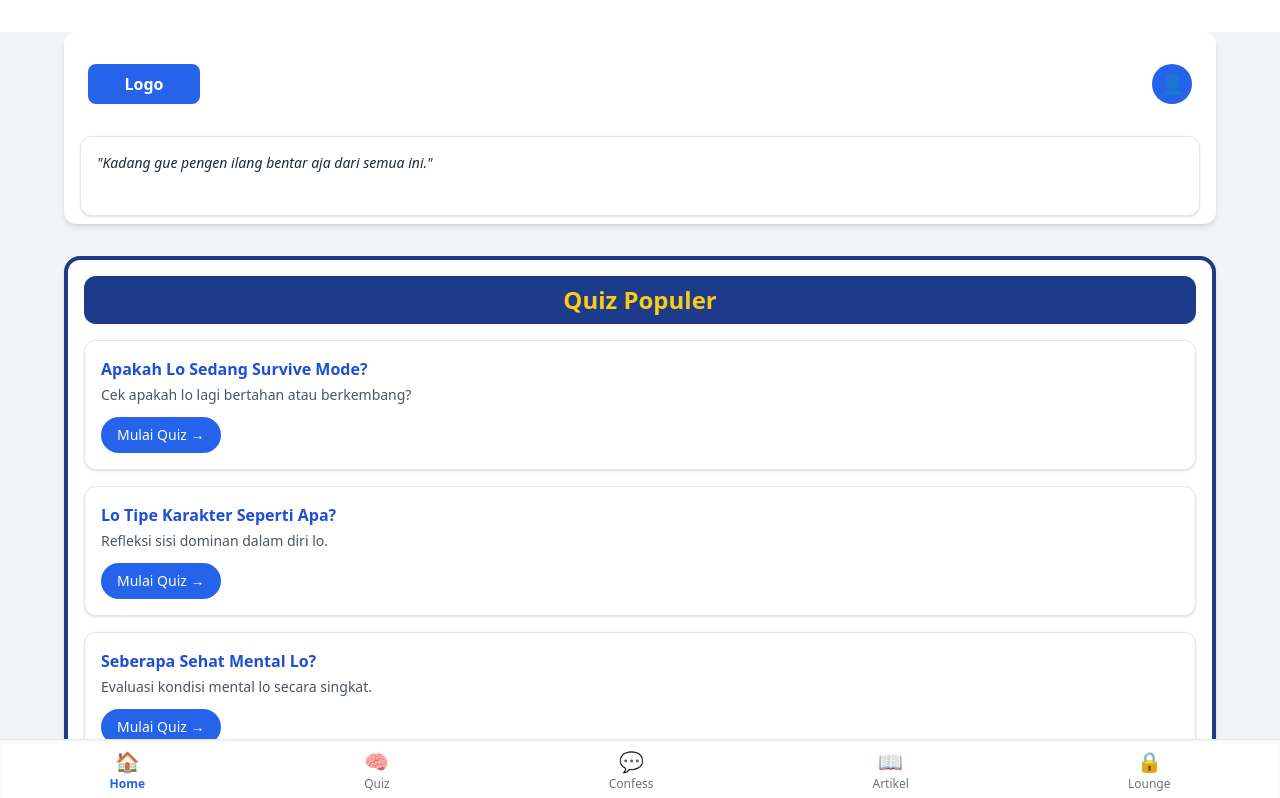
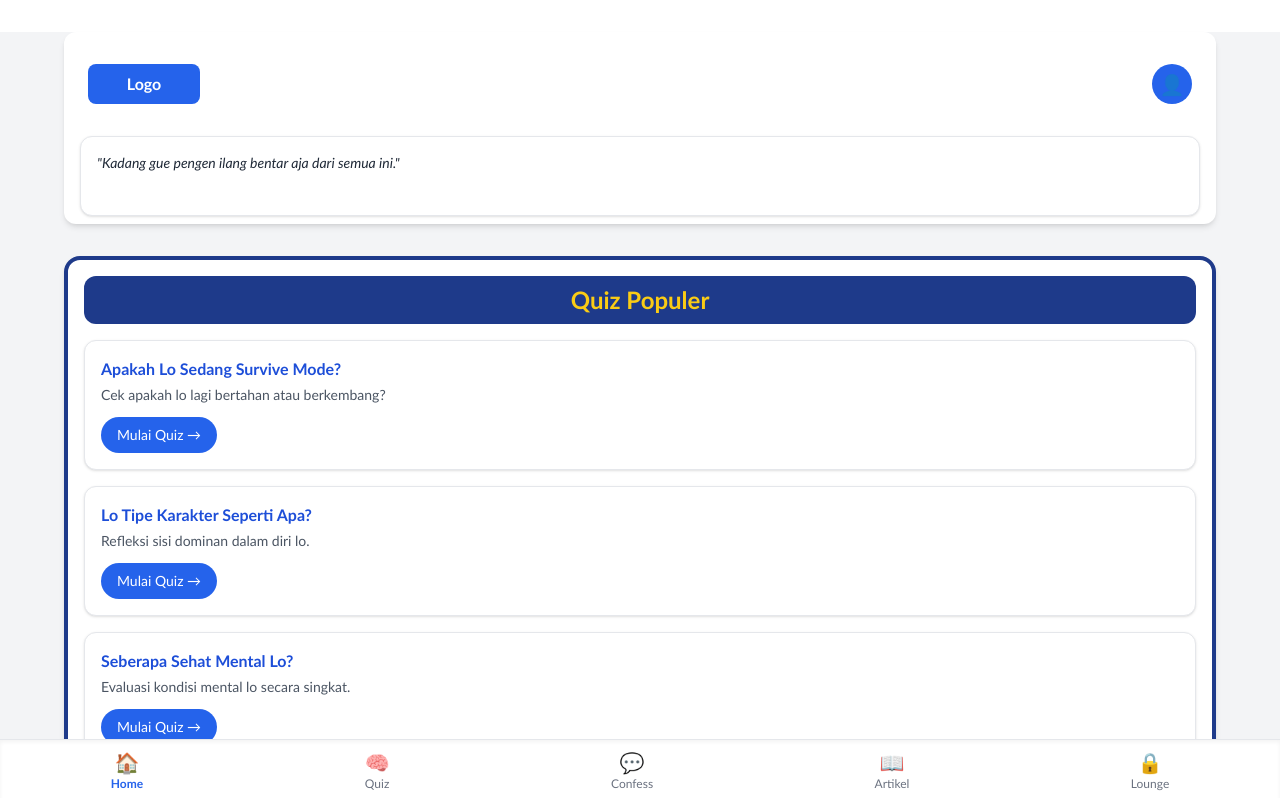
Before and after one commit to deeeeeel/selfify-clean, a Next.js app: page / in a window 1280 px wide. Shown: the top 798 px of the page. Built offline with nearby package versions, Linux system fonts and the light colour scheme.

Commit message:
Ganti font default jadi Trebuchet MS

```diff
--- a/tailwind.config.js
+++ b/tailwind.config.js
@@ -1,12 +1,15 @@
 /** @type {import('tailwindcss').Config} */
 module.exports = {
   content: [
-    './app/**/*.{js,ts,jsx,tsx}',
-    './components/**/*.{js,ts,jsx,tsx}',
-    './styles/**/*.{js,ts,jsx,tsx}',
+    "./app/**/*.{js,ts,jsx,tsx}",
+    "./components/**/*.{js,ts,jsx,tsx}",
   ],
   theme: {
-    extend: {},
+    extend: {
+      fontFamily: {
+        sans: ['"Trebuchet MS"', 'sans-serif'],
+      },
+    },
   },
   plugins: [],
 }
```
